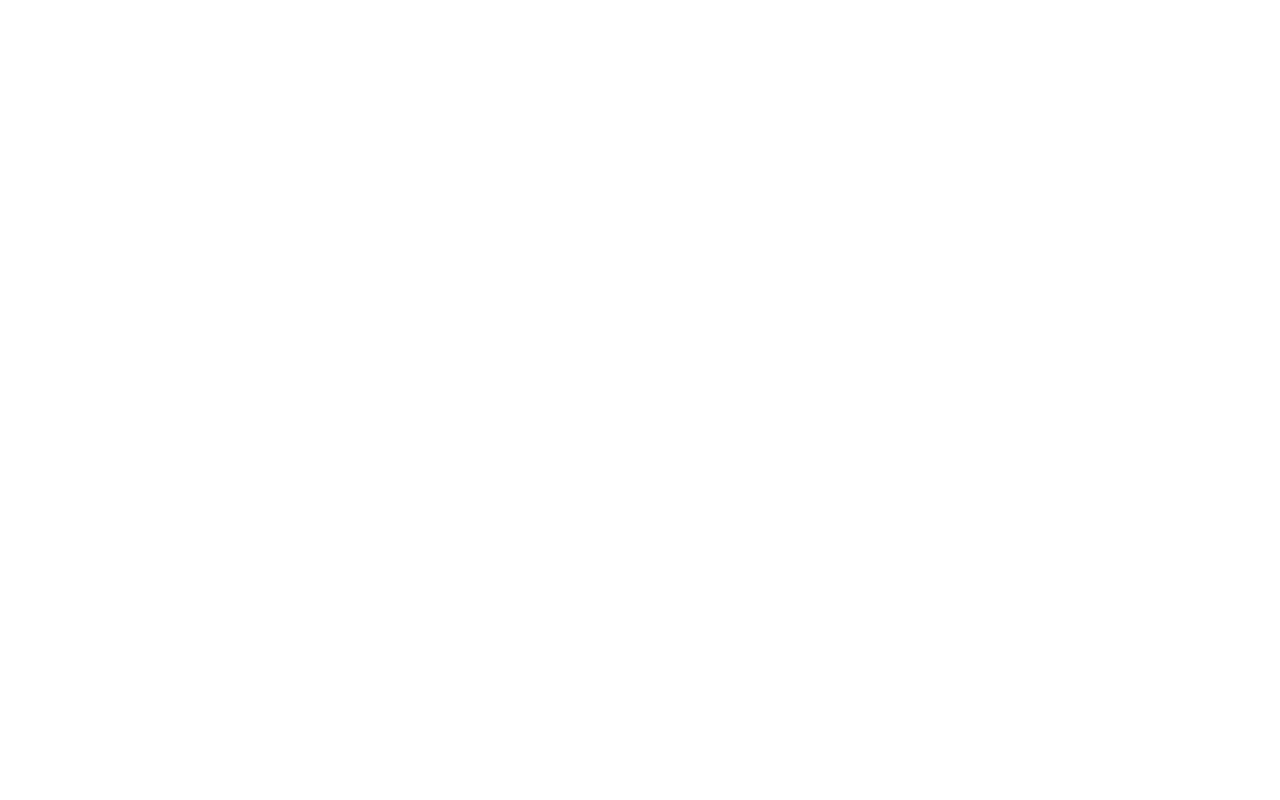
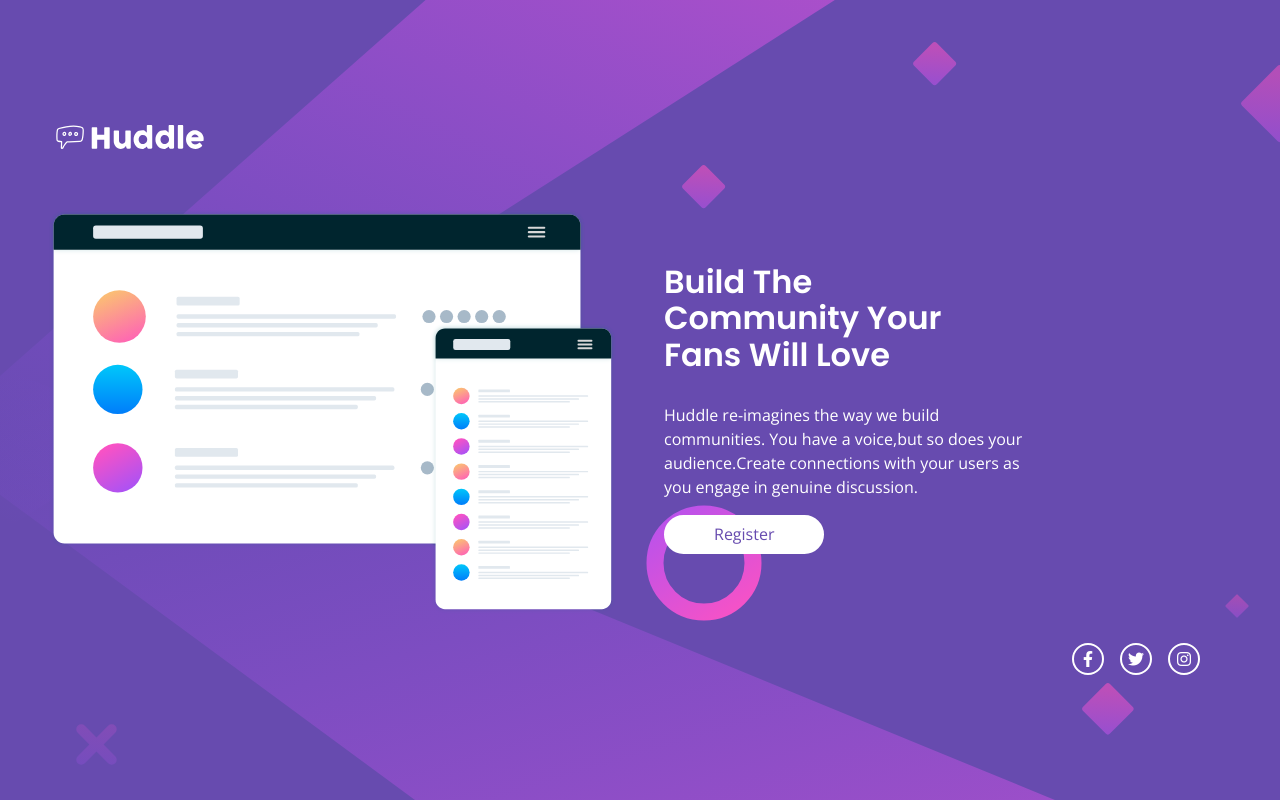
Before and after one commit to Vinoth30457/huddle-landing-page-with-single-introductory-section-master, a plain HTML site: page index.html in a window 1280 px wide. Drawn offline with nearby package versions, Linux system fonts and the light colour scheme.

Commit message:
add final code

```diff
--- a/index.html
+++ b/index.html
@@ -9,7 +9,7 @@
       href="./images/favicon-32x32.png"
       type="image/x-icon"
     />
-    <title>Document</title>
+    <title>Huddle Landing Page</title>
     <link
       rel="stylesheet"
       href="https://cdnjs.cloudflare.com/ajax/libs/font-awesome/6.4.0/css/all.min.css"
@@ -17,6 +17,39 @@
       crossorigin="anonymous"
       referrerpolicy="no-referrer"
     />
+    <link rel="stylesheet" href="./styles/normalize.css" />
+    <link rel="stylesheet" href="./styles/style.css" />
   </head>
-  <body></body>
+  <body>
+    <div class="navbar">
+      <img src="./images/logo.svg" alt="logo" class="main-logo" />
+    </div>
+    <div class="header">
+      <div class="left-container">
+        <div class="head-img">
+          <img
+            src="./images/illustration-mockups.svg"
+            alt="Mockups"
+            class="main-img"
+          />
+        </div>
+      </div>
+      <div class="right-container">
+        <h1 class="right-title">Build The Community Your Fans Will Love</h1>
+        <p class="right-description">
+          Huddle re-imagines the way we build communities. You have a voice,but
+          so does your audience.Create connections with your users as you engage
+          in genuine discussion.
+        </p>
+        <button class="btn right-btn">Register</button>
+      </div>
+    </div>
+    <div class="footer">
+      <ul class="list-media">
+        <li class="list-social"><i class="fa-brands fa-facebook-f"></i></li>
+        <li class="list-social"><i class="fa-brands fa-twitter"></i></li>
+        <li class="list-social"><i class="fa-brands fa-instagram"></i></li>
+      </ul>
+    </div>
+  </body>
 </html>
--- a/styles/style.css
+++ b/styles/style.css
@@ -1,5 +1,4 @@
-@import url("https://fonts.googleapis.com/css2?family=Poppins:wght@400;500;600;700;800;900&display=swap");
-
+@import url("https://fonts.googleapis.com/css2?family=Open+Sans&family=Poppins:wght@400;600&display=swap");
 *,
 *::after,
 *::before {
@@ -15,8 +14,10 @@ html {
 }
 
 body {
-  font-family: "Poppins", sans-serif;
-  background-color: #fff;
+  background-color: var(--Violet);
+  background-image: url(/images/bg-mobile.svg);
+  background-position: contain;
+  background-repeat: no-repeat;
 }
 
 /* global css */
@@ -33,6 +34,10 @@ a {
 
 li {
   list-style: none;
+}
+:root {
+  --Violet: hsl(257, 40%, 49%);
+  --Soft-Magenta: hsl(300, 69%, 71%);
 }
 
 .container {
@@ -56,7 +61,100 @@ li {
   color: white;
   border: 2px solid #1c2042;
 }
+body {
+  width: 100vw;
+  height: 100vh;
+  padding: 1.5rem;
+  display: flex;
+  flex-direction: column;
+  align-items: center;
+  justify-content: center;
+  gap: 1rem;
+}
+.navbar {
+  width: 100%;
+  height: auto;
+}
+.main-logo {
+  width: 8rem;
+}
+.header {
+  display: flex;
+  flex-direction: column;
+}
+.right-container {
+  width: 80%;
+  display: flex;
+  margin: 0 auto;
+  flex-direction: column;
+  align-items: center;
+  justify-content: center;
+  gap: 0.5rem;
+}
+.right-title {
+  color: #fff;
+  text-align: center;
 
+  font-size: 1.3rem;
+  font-weight: 600;
+  font-family: "Poppins", sans-serif;
+}
+.right-description {
+  text-align: center;
+  color: #fff;
+  font-family: "Open Sans", sans-serif;
+  font-weight: 400;
+  font-size: 0.87rem;
+  line-height: 1.5rem;
+}
+.right-btn {
+  background-color: #fff;
+  color: var(--Violet);
+  font-size: 1rem;
+  padding: 0.5rem 3rem;
+  border: 2px solid #fff;
+  border-radius: 25px;
+  font-family: "Open Sans", sans-serif;
+  font-weight: 400;
+  font-size: 0.75rem;
+}
+.right-btn:hover {
+  color: #fff;
+  background-color: var(--Soft-Magenta);
+  border: 2px solid var(--Soft-Magenta);
+}
+.footer {
+  width: 100%;
+  height: auto;
+  display: flex;
+  align-items: center;
+  justify-content: center;
+}
+.list-media {
+  height: 3rem;
+  width: 100%;
+  display: flex;
+  align-items: center;
+  justify-content: center;
+  gap: 1rem;
+  color: #fff;
+}
+.list-social {
+  display: block;
+  width: 2rem;
+  height: 2rem;
+
+  border: 2px solid #fff;
+  border-radius: 50%;
+  display: flex;
+  align-items: center;
+  justify-content: center;
+}
+.list-social:hover {
+  color: var(--Soft-Magenta);
+  border: 2px solid var(--Soft-Magenta);
+  cursor: pointer;
+}
 @media screen and (min-width: 576px) {
 }
 
@@ -68,6 +166,49 @@ li {
 /* Large devices (desktops) */
 
 @media (min-width: 991px) {
+  body {
+    background-color: var(--Violet);
+    background-image: url(/images/bg-desktop.svg);
+    background-position: contain;
+    background-repeat: no-repeat;
+    padding: 3rem;
+  }
+
+  .main-logo {
+    width: 10rem;
+  }
+  .header {
+    flex-direction: row;
+    gap: 3rem;
+  }
+  .left-container {
+    width: 50%;
+    margin-top: 2rem;
+  }
+
+  .right-container {
+    width: 50%;
+    align-items: flex-start;
+  }
+  .right-title {
+    text-align: start;
+    font-size: 2rem;
+    width: 60%;
+  }
+  .right-description {
+    text-align: start;
+    width: 66%;
+  }
+  .list-media {
+    justify-content: flex-end;
+    margin-right: 2rem;
+  }
+  .right-description {
+    font-size: 1rem;
+  }
+  .right-btn {
+    font-size: 1rem;
+  }
 }
 
 /* Extra large devices (large desktops) */
```
Also changed, not shown: content.txt (deleted), design/active-states.jpg (deleted), design/desktop-design.jpg (deleted), design/desktop-preview.jpg (deleted), design/mobile-design.jpg (deleted), 2 other files.
